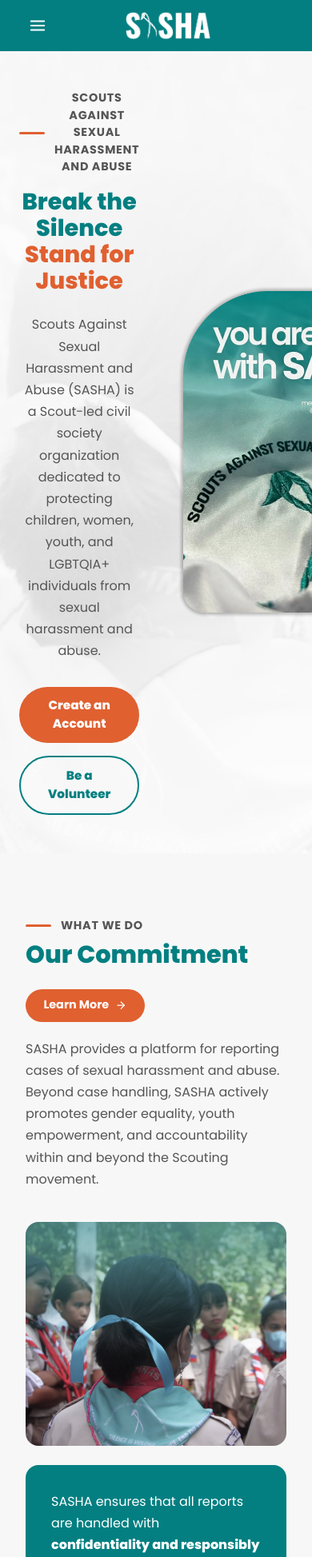
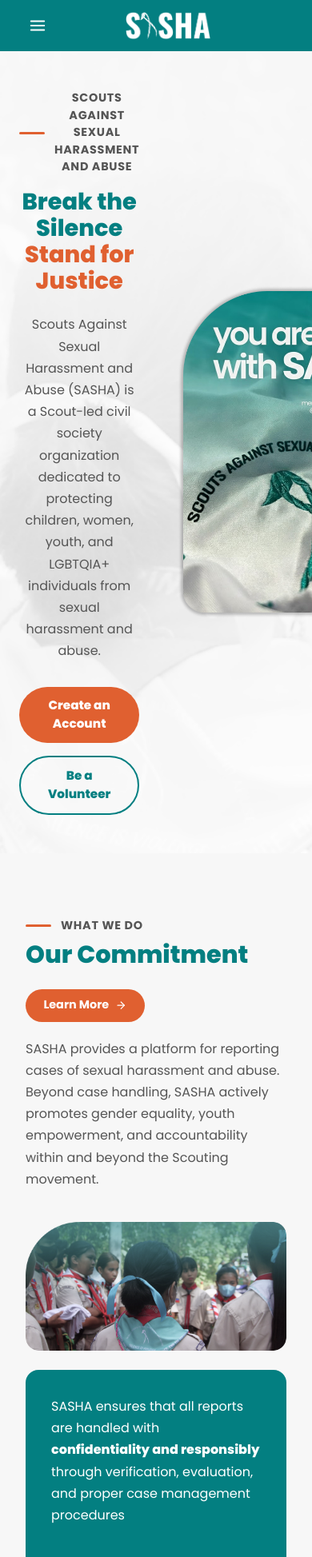
Before and after one commit to FEU-TECH-AXION/SAVIRA-AXION, a Next.js app in the folder frontend/: page / in a window 390 px wide. Shown: the top 1947 px of the page at 80% size. Built offline with nearby package versions, Linux system fonts and the light colour scheme.

Commit message:
fix: fix commitment image wrap responsiveness

```diff
--- a/frontend/src/app/page.module.css
+++ b/frontend/src/app/page.module.css
@@ -421,7 +421,7 @@
 .commitmentImgWrap {
   border-radius: 16px;
   overflow: hidden;
-  height: 280px;
+  width: 100%;
 }
 
 .commitmentImgWrap img {
```
